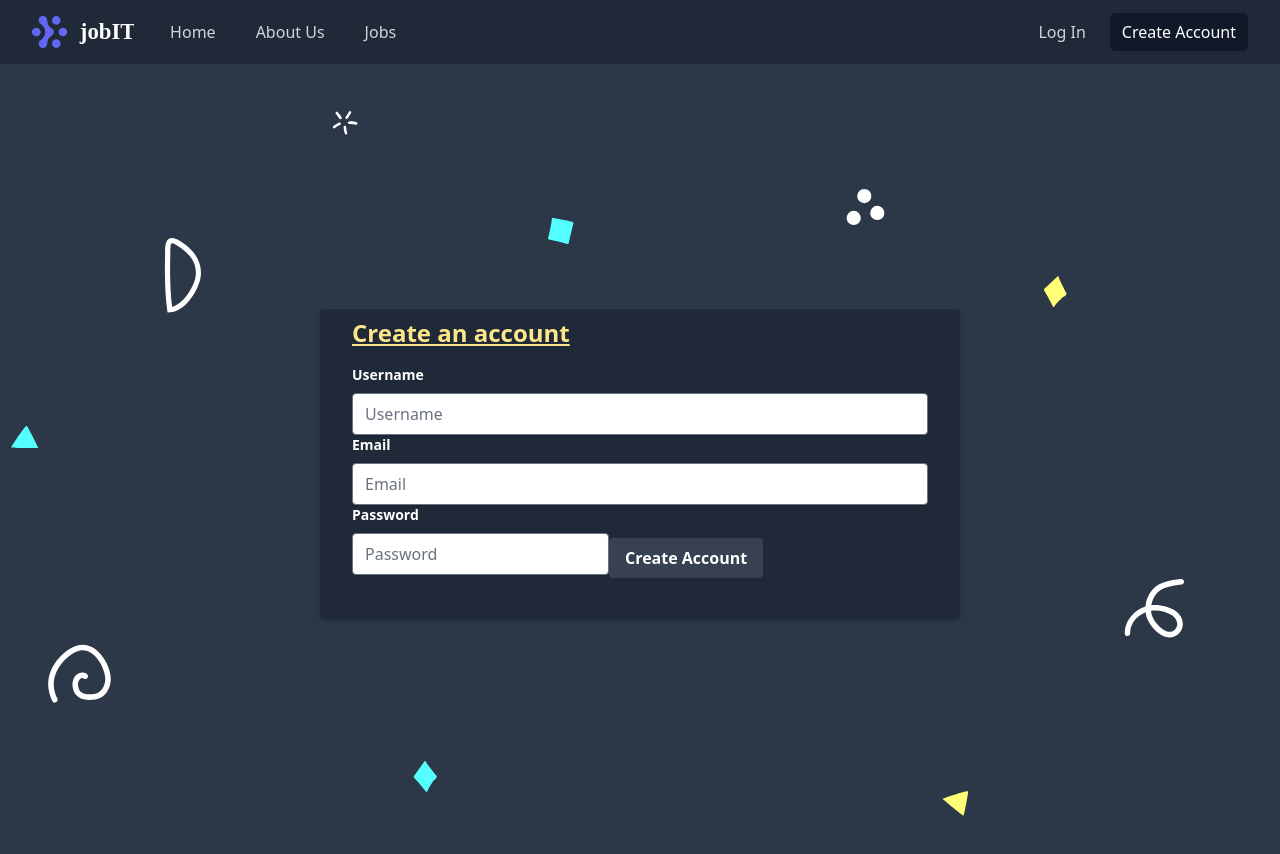
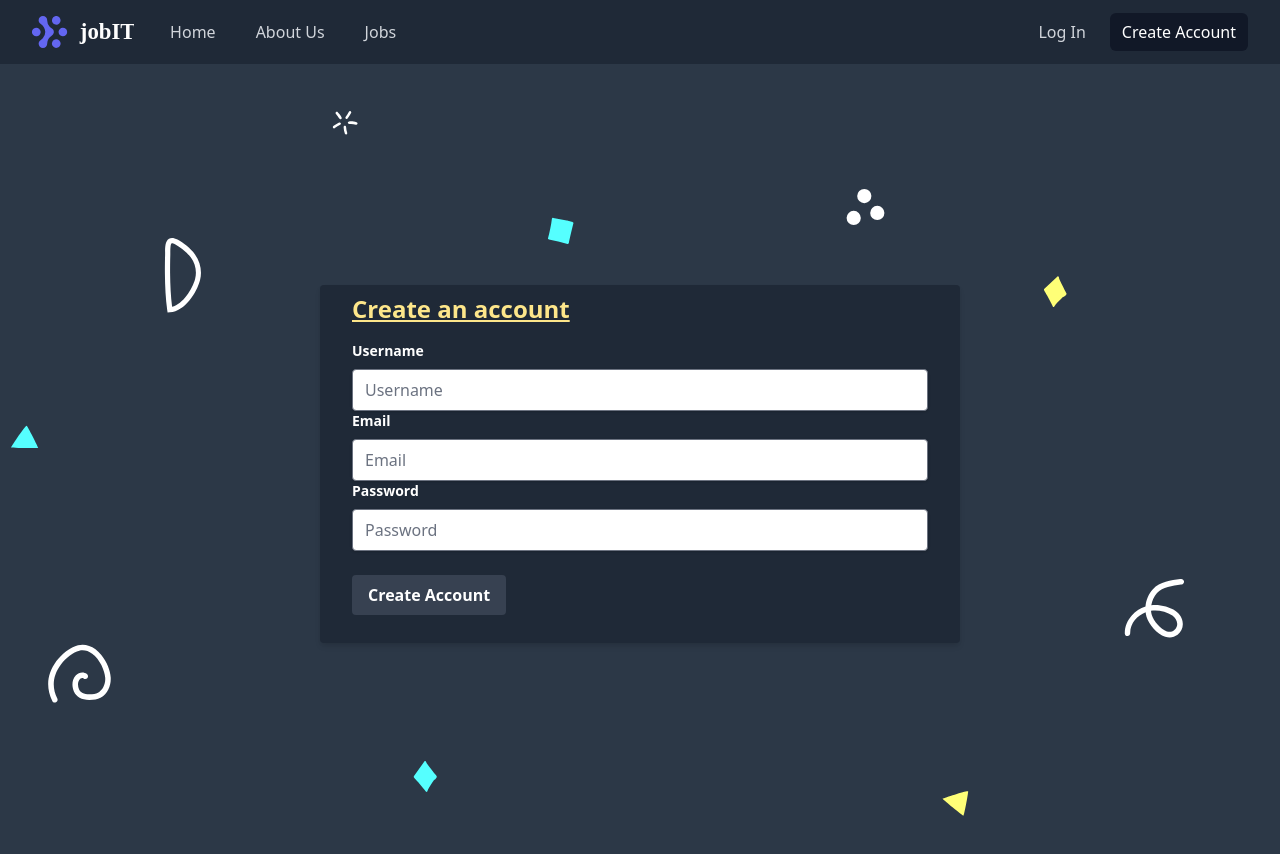
Before and after one commit to wilmerterrero/jobit, a Next.js app in the folder jobit-client/: page /create-account in a window 1280 px wide. Shown: the top 854 px of the page. Built offline with nearby package versions, Linux system fonts and the light colour scheme; no server answers.

Commit message:
solving auth bug

```diff
--- a/jobit-client/context/auth/authState.tsx
+++ b/jobit-client/context/auth/authState.tsx
@@ -97,7 +97,7 @@ const AuthState: React.FC = ({ children }) => {
             //passing the token to the state
             dispatch({
                 type: LOGIN_SUCCESS,
-                payload: response.data.msg
+                payload: response.data
             })
 
         } catch (error) {
@@ -130,7 +130,7 @@ const AuthState: React.FC = ({ children }) => {
             const response = await axiosClient.get('/auth/');
             dispatch({
                 type: USER_AUTH,
-                payload: response.data.msg
+                payload: response.data
             })
         } catch (error) {
             dispatch({
--- a/jobit-client/pages/create-account.tsx
+++ b/jobit-client/pages/create-account.tsx
@@ -107,7 +107,7 @@ const CreateAccount: React.FC<CreateAccountValues> = () => {
 
           </div>
 
-          <div className="mb-6">
+          <div className="w-full mb-6">
 
             { formik.touched.password && formik.errors.password ? (
                     <div className="my-2 p-2 bg-gray-200 border-l-4 border-red-500 text-red-700">
@@ -124,7 +124,7 @@ const CreateAccount: React.FC<CreateAccountValues> = () => {
             </label>
 
             <input
-              className="shadow appearance-none border border-red rounded w-full py-2 px-3 text-grey-darker mb-3"
+              className="shadow appearance-none border rounded w-full py-2 px-3 text-grey-darker"
               id="password"
               type="password"
               placeholder="Password"
@@ -135,7 +135,7 @@ const CreateAccount: React.FC<CreateAccountValues> = () => {
 
           </div>
 
-          <div className="block md:flex items-center justify-between">
+          <div className="block w-full pb-5">
             <button
               className="bg-gray-700 hover:bg-blue-700 text-white font-bold py-2 px-4 rounded block"
               type="submit"
```
